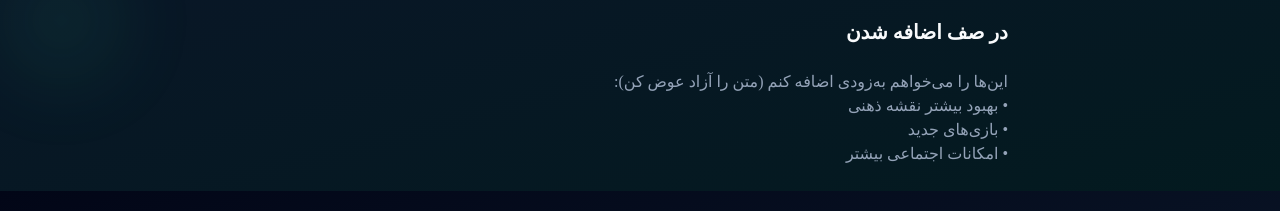
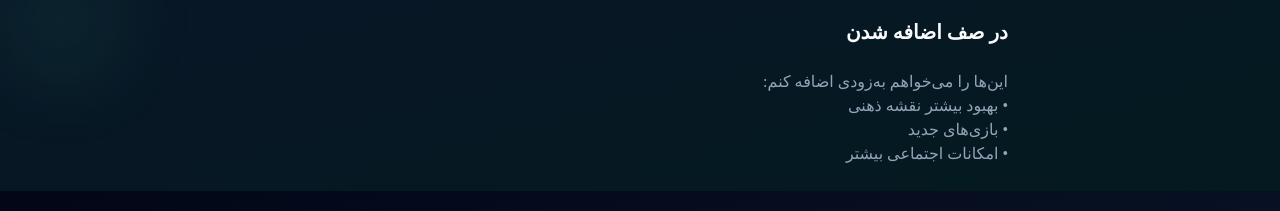
Before and after one commit to ImPMUFO/WAI, a Next.js app: page /contact in a window 1280 px wide. Shown: the part 609-820 px from the top of the page. Built offline with nearby package versions, Linux system fonts and the light colour scheme.

Commit message:
Update contact-content.ts

```diff
--- a/src/content/contact-content.ts
+++ b/src/content/contact-content.ts
@@ -89,7 +89,7 @@ export const contactBlocks: ContactBlock[] = [
   {
     type: 'text',
     text:
-      'این‌ها را می‌خواهم به‌زودی اضافه کنم (متن را آزاد عوض کن):\n' +
+      'این‌ها را می‌خواهم به‌زودی اضافه کنم:\n' +
       '• بهبود بیشتر نقشه ذهنی\n' +
       '• بازی‌های جدید\n' +
       '• امکانات اجتماعی بیشتر',
```
